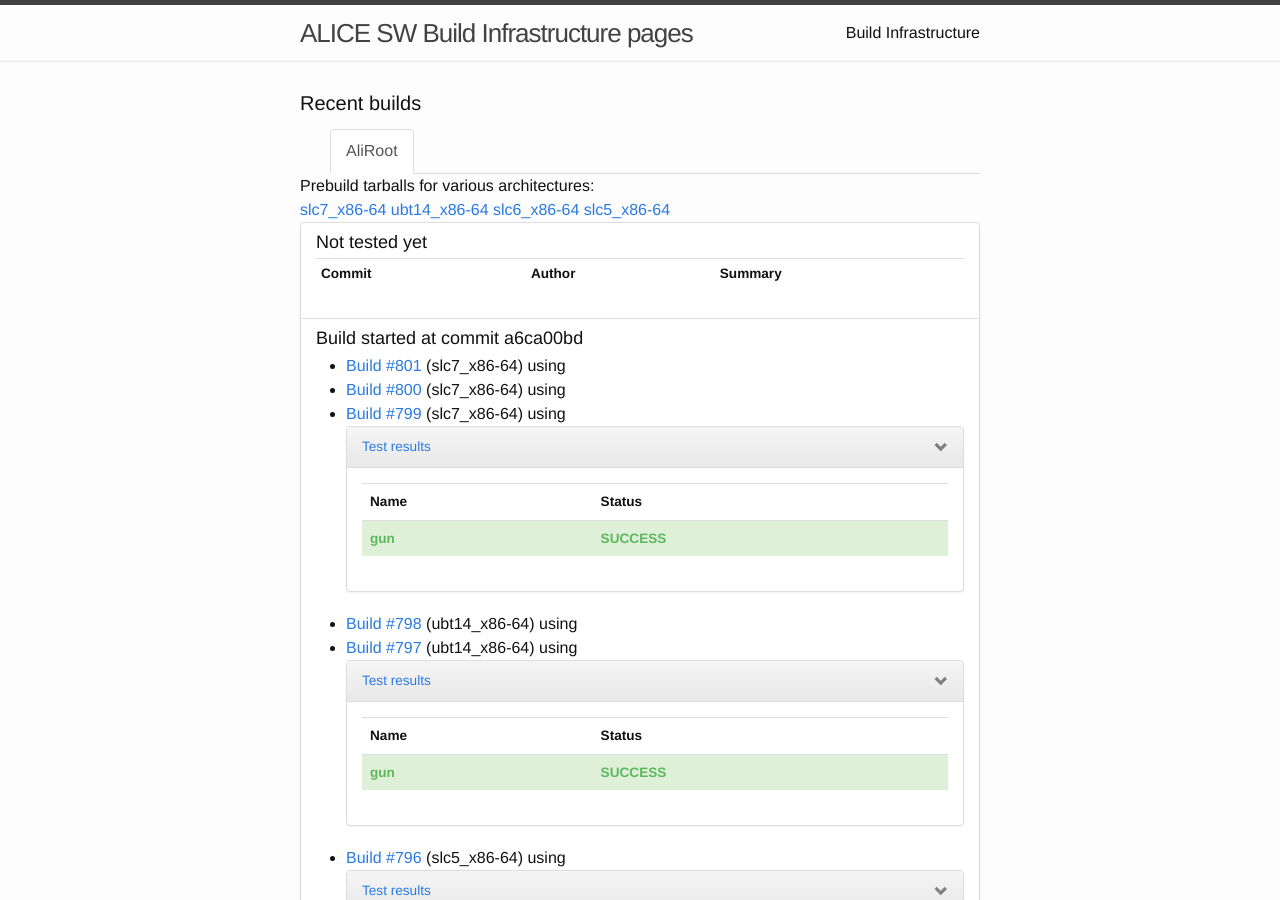
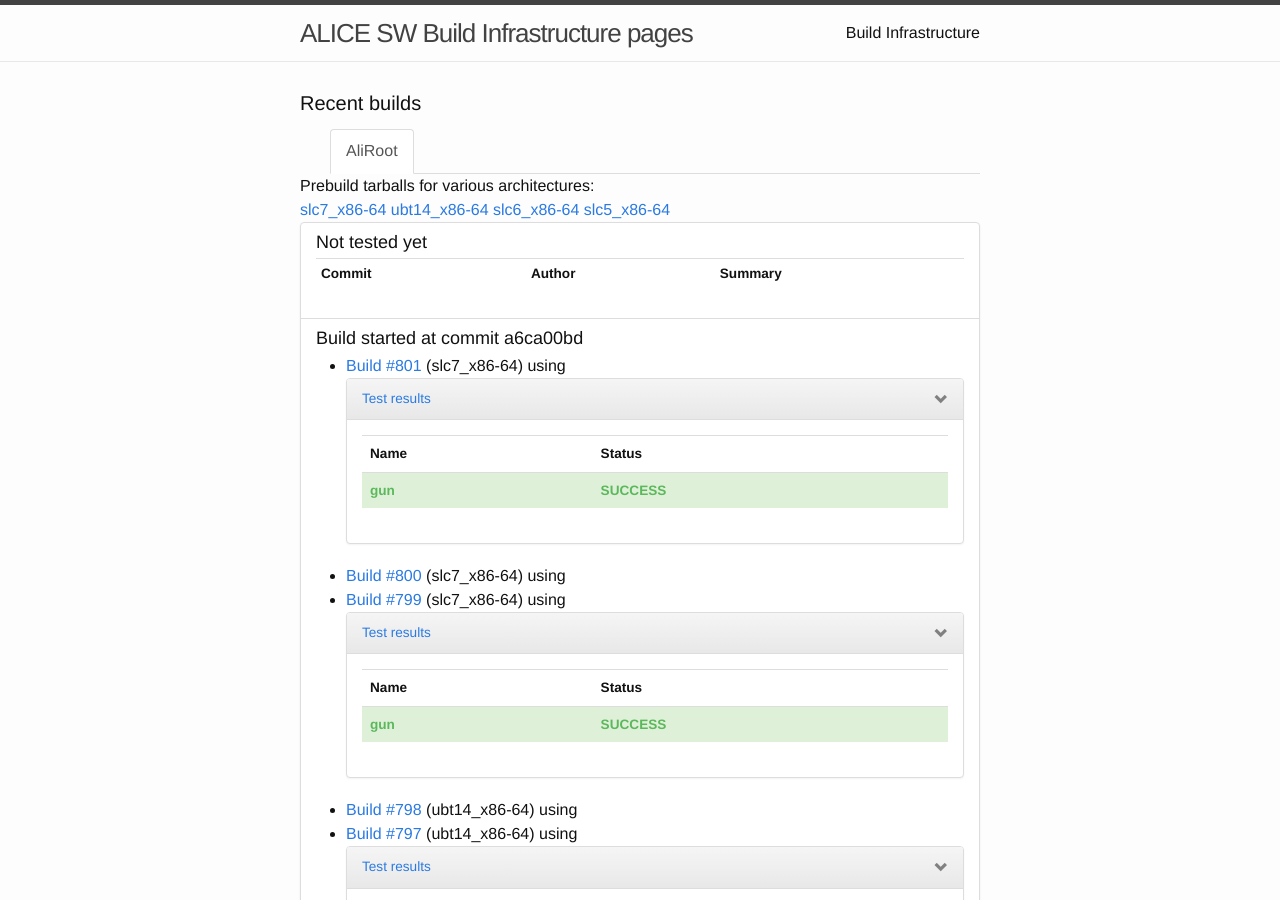
Before and after one commit to alisw/alisw.github.io, a Jekyll site: the page built from index.html, in a window 1280 px wide and 900 px high. Built offline with Jekyll 4.4.1, drawn with Linux system fonts in a browser that asks for light colours; nearby versions of some CDN libraries.

Commit message:
Updated results.

```diff
--- a/_data/tests_status.json
+++ b/_data/tests_status.json
@@ -493,6 +493,18 @@
             }
           } ]
         }
+      }, {
+        "key" : "801",
+        "by_name" : {
+          "buckets" : [ {
+            "key" : "gun",
+            "status" : {
+              "buckets" : [ {
+                "key" : "SUCCESS"
+              } ]
+            }
+          } ]
+        }
       } ]
     }
   }
```
